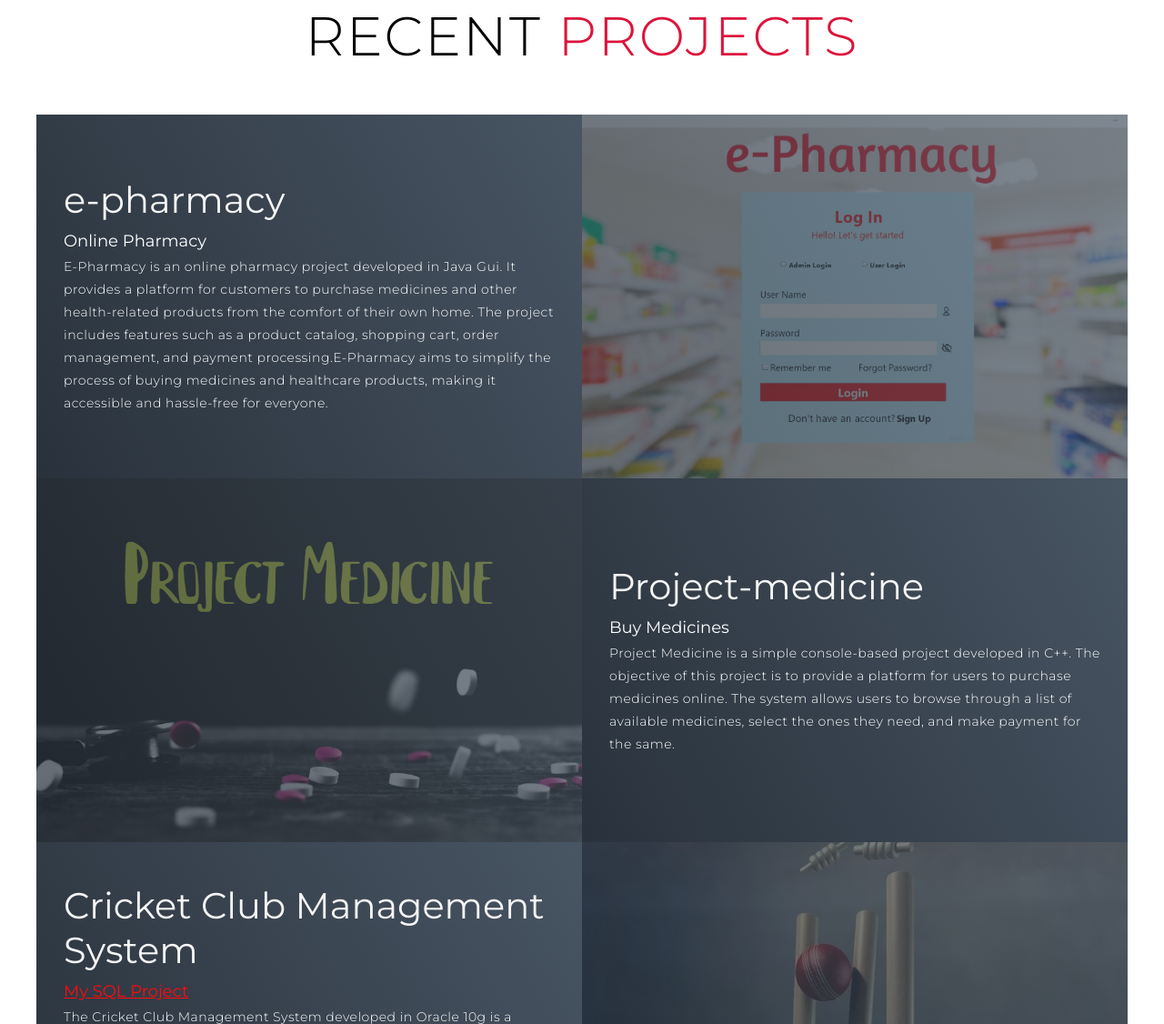
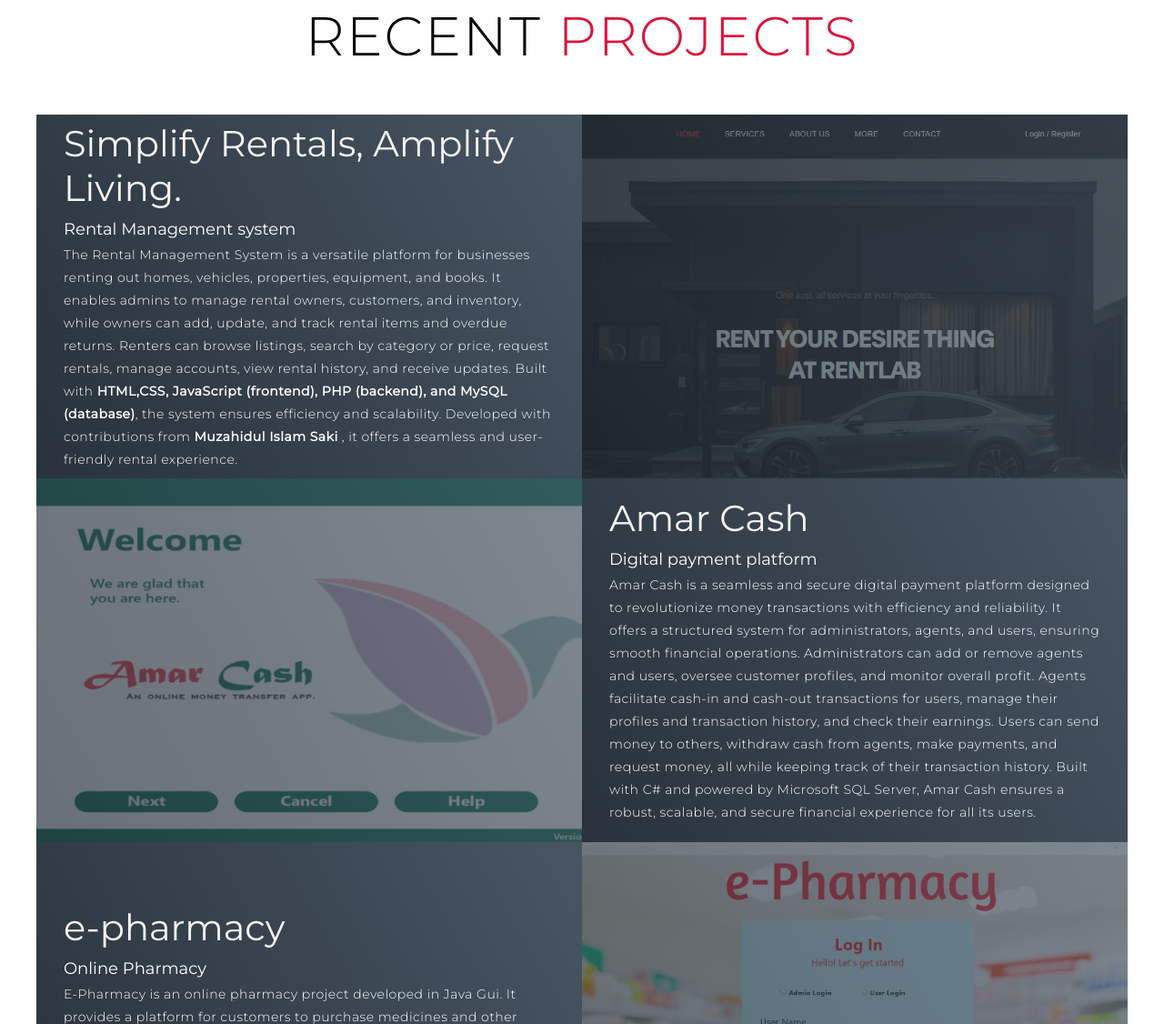
Before and after one commit to muzahidulsaki/muzahidulsaki.github.io, a plain HTML site: page index.html in a window 1280 px wide. Shown: the part 1955-3081 px from the top of the page at 91% size. Drawn offline with Linux system fonts and the light colour scheme.

Commit message:
Update index.html

```diff
--- a/index.html
+++ b/index.html
@@ -109,6 +109,50 @@
         <h1 class="section-title">Recent <span>Projects</span></h1>
       </div>
       <div class="all-projects">
+
+
+        <div class="project-item">
+            <div class="project-info">
+              <h1><a href="https://github.com/muzahidulsaki/Rental_Management_system" target="_blank">Simplify Rentals, Amplify Living.</a></h1>
+              <h2>Rental Management system</h2>
+              <p>
+                The Rental Management System is a versatile platform for businesses renting out homes,
+                vehicles, properties, equipment, and books. It enables admins to manage rental owners,
+                customers, and inventory, while owners can add, update, and track rental items and overdue
+                returns. Renters can browse listings, search by category or price, request rentals, manage
+                accounts, view rental history, and receive updates. Built with <b> HTML,CSS, JavaScript (frontend),
+                PHP (backend), and MySQL (database)</b>, the system ensures efficiency and scalability.
+                Developed with contributions from <b>Muzahidul Islam Saki</b> , it offers a seamless and user-friendly
+                rental experience.</p>
+            </div>
+            <div class="project-img">
+              <img src="./img/dashboard1.jpg" alt="img">
+            </div>
+          </div>
+
+
+        <div class="project-item">
+            <div class="project-info">
+              <h1><a href="https://github.com/muzahidulsaki/Amar_Cash" target="_blank">Amar Cash</a></h1>
+              <h2>Digital payment platform</h2>
+              <p>
+                Amar Cash is a seamless and secure digital payment platform designed to revolutionize money transactions
+                with efficiency and reliability. It offers a structured system for administrators, agents, and users,
+                ensuring smooth financial operations. Administrators can add or remove agents and users, oversee customer
+                profiles, and monitor overall profit. Agents facilitate cash-in and cash-out transactions for users,
+                manage their profiles and transaction history, and check their earnings. Users can send money to others,
+                withdraw cash from agents, make payments, and request money, all while keeping track of their transaction
+                history. Built with C# and powered by Microsoft SQL Server, Amar Cash ensures a robust, scalable, and
+                secure financial experience for all its users.</p>
+            </div>
+            <div class="project-img">
+              <img src="./img/amar_cash.png" alt="img">
+            </div>
+          </div>
+
+
+
+
         <div class="project-item">
           <div class="project-info">
             <h1><a href="https://github.com/muzahidulsaki/E-Pharamcy" target="_blank">e-pharmacy</a></h1>
```
